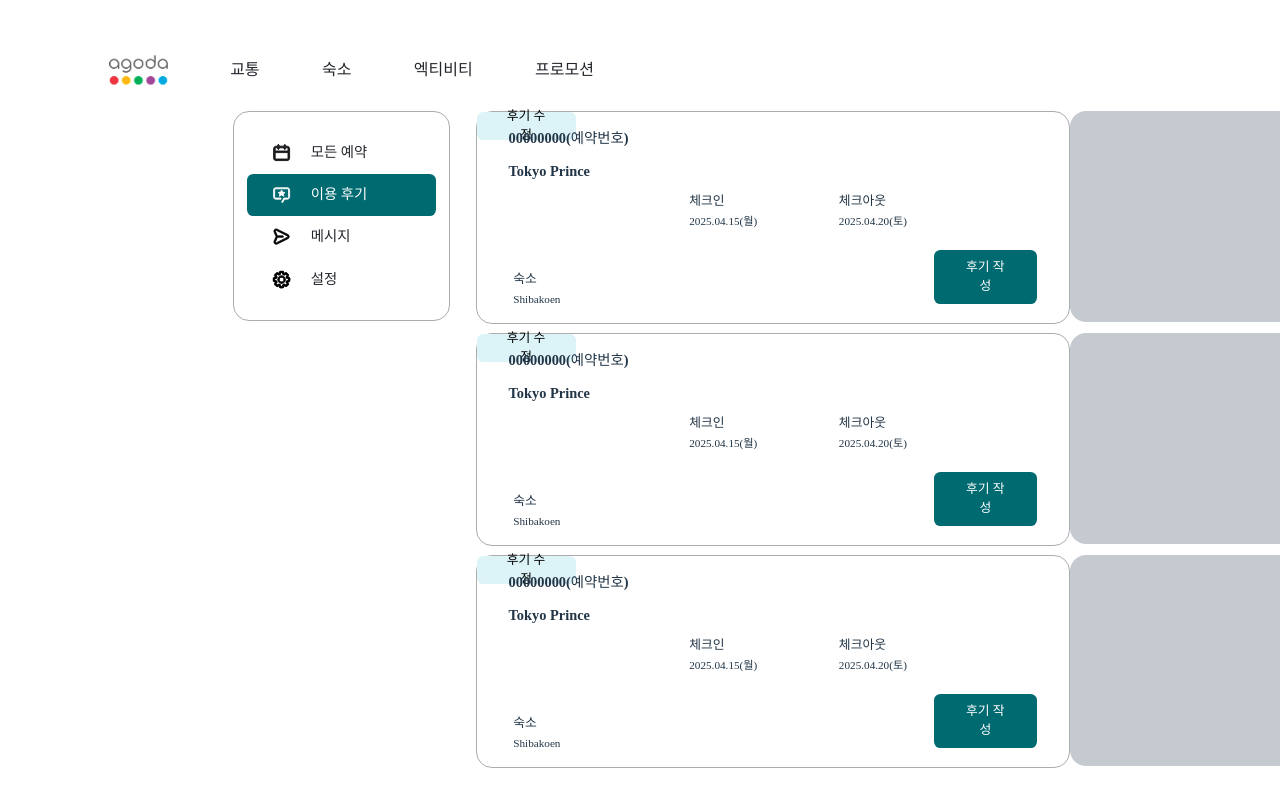
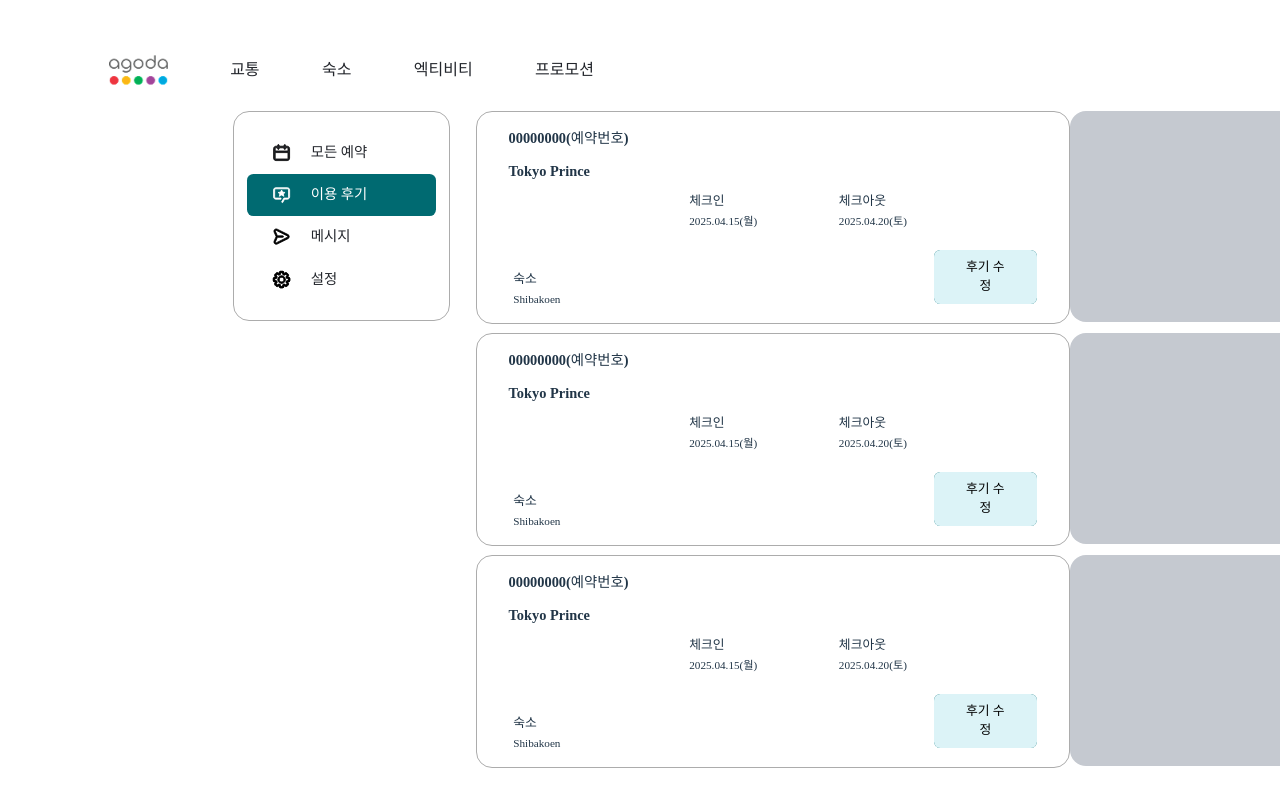
Before and after one commit to his0si/agoda-redesign-frontend, a React (Vite) app in the folder agoda_toy/: page /myrev in a window 1280 px wide. Shown: the top 800 px of the page. Built offline with nearby package versions, Linux system fonts and the light colour scheme; a web font is replaced by a local one.

Commit message:
[ feat ] add open modify rev

```diff
--- a/agoda_toy/src/myrev/components/MyRevModifyReviewBtn.tsx
+++ b/agoda_toy/src/myrev/components/MyRevModifyReviewBtn.tsx
@@ -1,13 +1,20 @@
 import styled from 'styled-components';
+import type { handleModifyRevOpenType } from '../types/modalFnTypes';
 
-export default function MyRevModifyReviewBtn() {
-  return <Button>후기 수정</Button>;
+export default function MyRevModifyReviewBtn({
+  handleModifyRevOpen,
+}: handleModifyRevOpenType) {
+  return <Button onClick={handleModifyRevOpen}>후기 수정</Button>;
 }
 
 const Button = styled.button`
+  position: absolute;
+  position: absolute;
+  bottom: 1.5rem;
+  right: 2.5rem;
+
   display: flex;
-  width: 7.75rem;
-  height: 2.25rem;
+  width: 8rem;
   padding: 0.5rem 2rem;
   justify-content: center;
   align-items: center;
```
